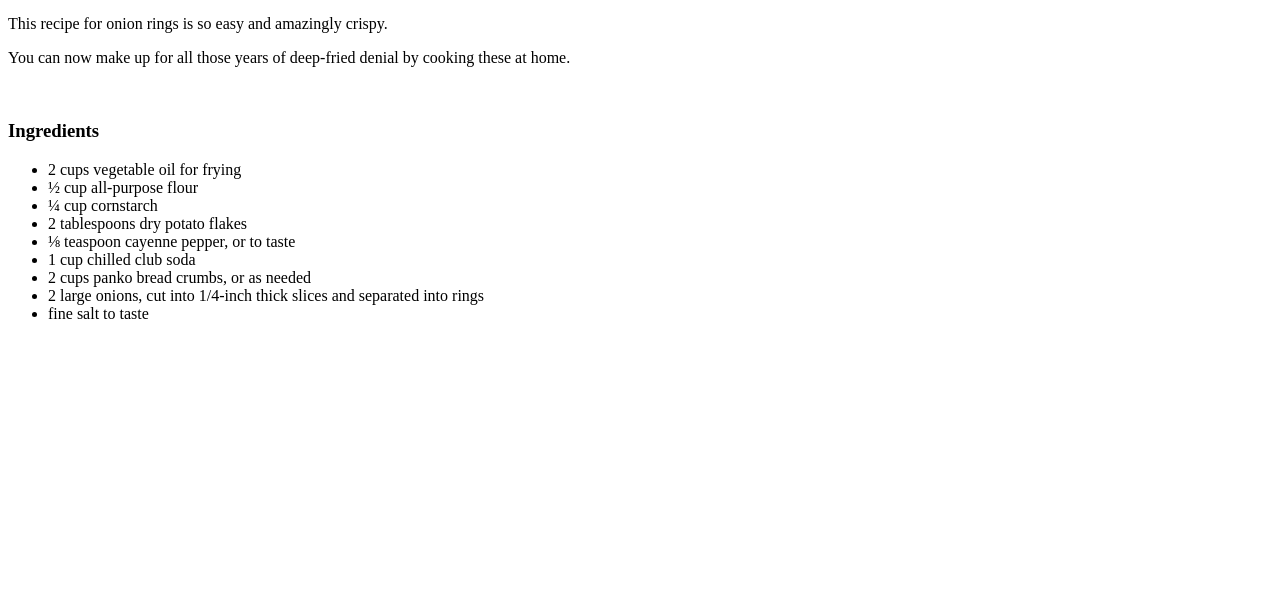
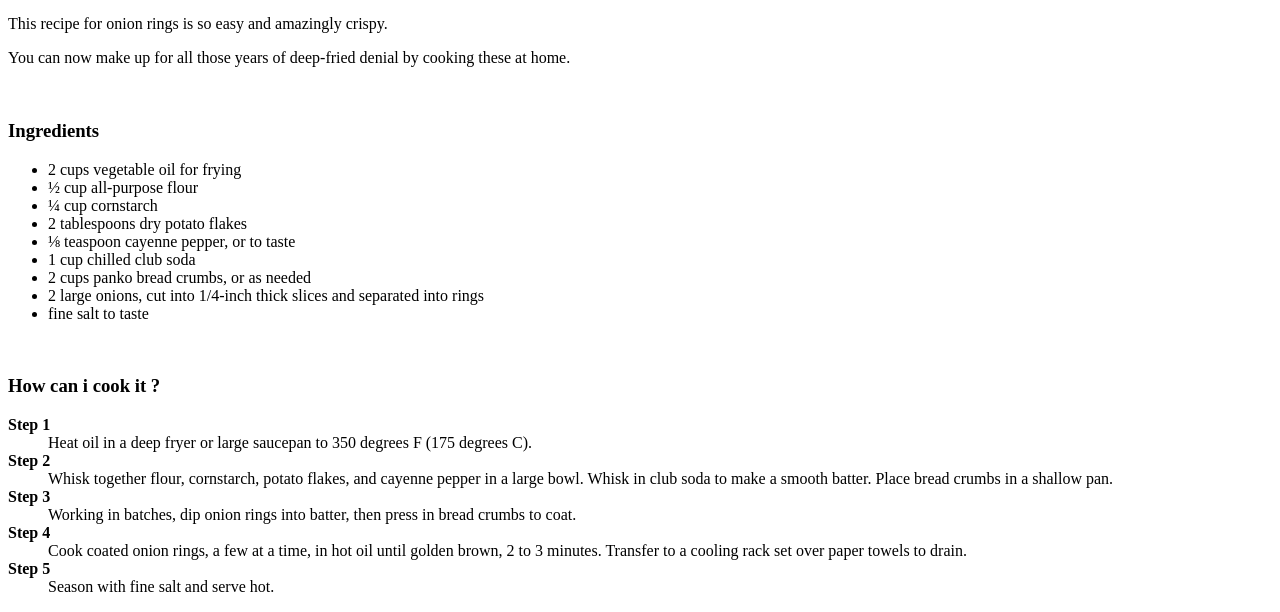
Before and after one commit to ricoa04/odin-recipes, a plain HTML site: page recipes/onion-rings.html in a window 1280 px wide. Shown: the part 528-1140 px from the top of the page. Before the commit the page ends 867 px from the top, so only its background shows below. Drawn offline with Linux system fonts and the light colour scheme.

Commit message:
feat(onion-rings): add head and list for the steps

```diff
--- a/recipes/onion-rings.html
+++ b/recipes/onion-rings.html
@@ -23,6 +23,21 @@
             <li>2 cups panko bread crumbs, or as needed</li>
             <li>2 large onions, cut into 1/4-inch thick slices and separated into rings</li>
             <li>fine salt to taste</li>
-        </ul>
+        </ul><br>
+
+        <h3>How can i cook it ? </h3>
+        <dl>
+            <dt><strong>Step 1</strong></dt>
+                <dd> Heat oil in a deep fryer or large saucepan to 350 degrees F (175 degrees C). </dd>
+            <dt><strong>Step 2</strong></dt>
+                <dd> Whisk together flour, cornstarch, potato flakes, and cayenne pepper in a large bowl. Whisk in club soda to make a smooth batter. Place bread crumbs in a shallow pan. </dd>
+            <dt><strong>Step 3</strong></dt>
+                <dd> Working in batches, dip onion rings into batter, then press in bread crumbs to coat. </dd>
+            <dt><strong>Step 4</strong></dt>
+                <dd> Cook coated onion rings, a few at a time, in hot oil until golden brown, 2 to 3 minutes. Transfer to a cooling rack set over paper towels to drain. </dd>
+            <dt><strong>Step 5</strong></dt>
+                <dd> Season with fine salt and serve hot. </dd>
+        </dl>
+
     </body>
 </html>
```
